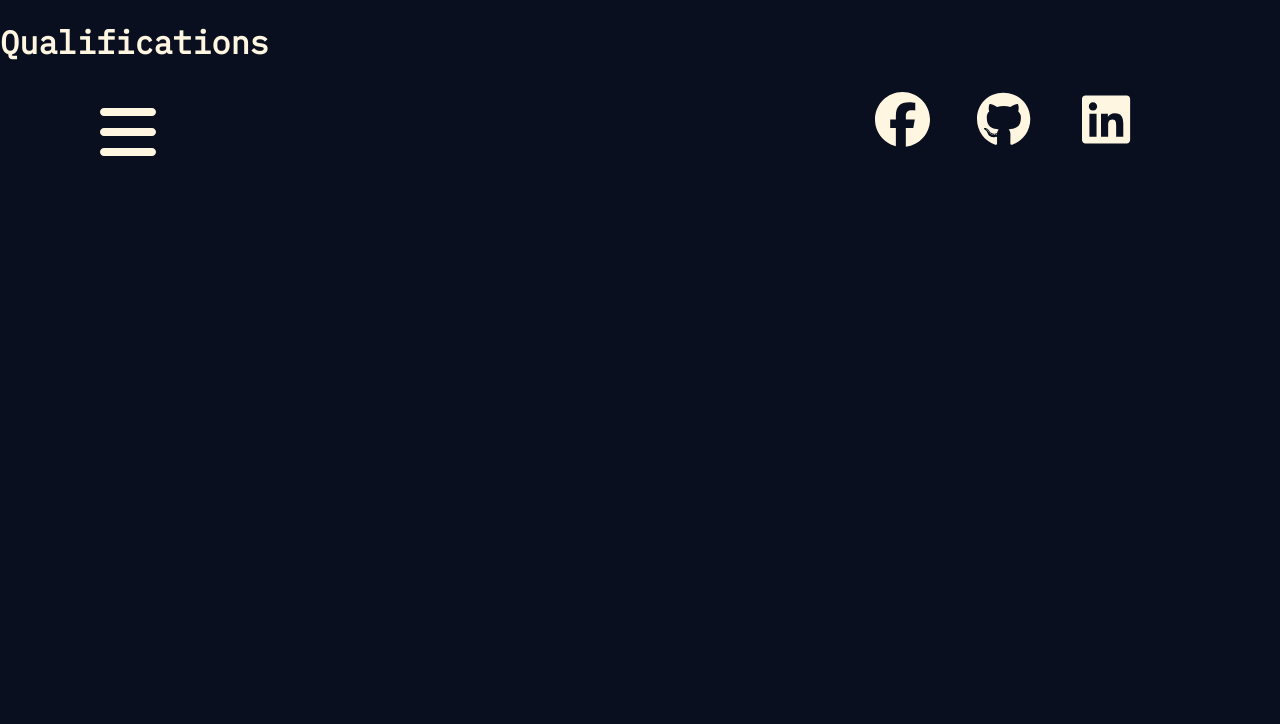
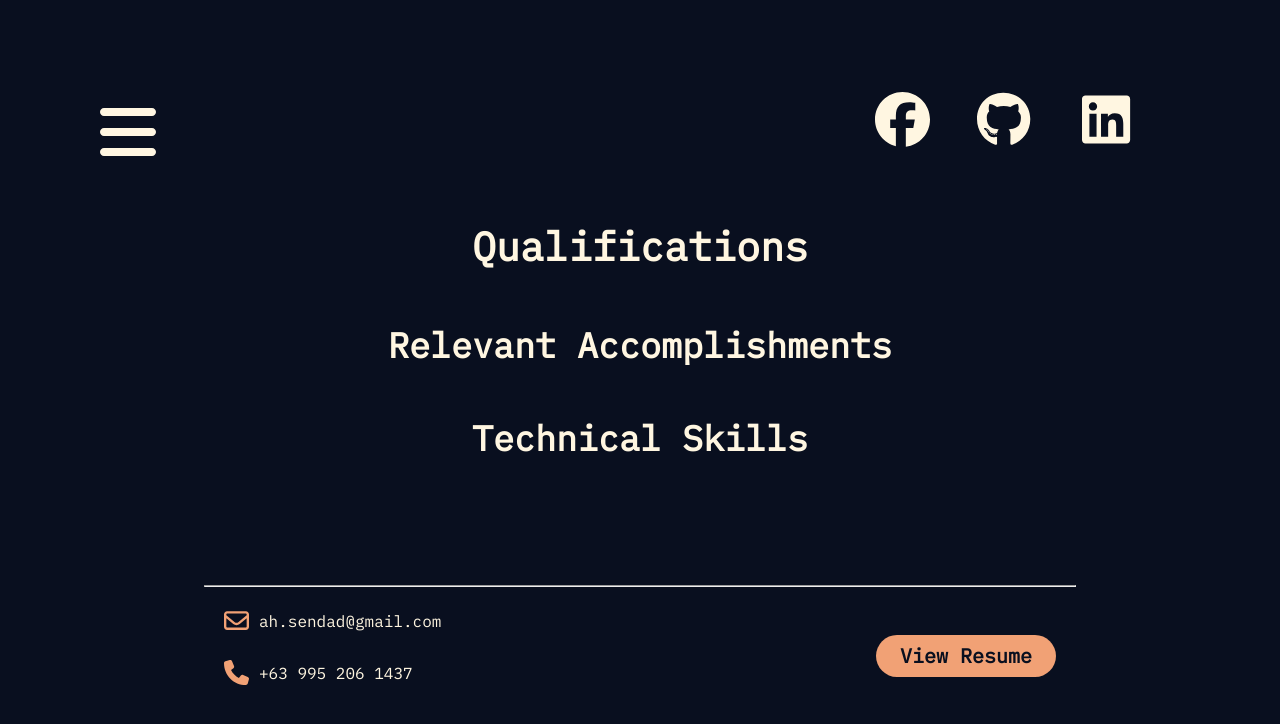
Before and after one commit to pn-tn/myportfolio, a React (Create React App) app: page /qualifications in a window 1280 px wide. Shown: the top 724 px of the page. Built offline with nearby package versions, Linux system fonts and the light colour scheme.

Commit message:
added format for qualifications

```diff
--- /dev/null
+++ b/src/components/Qualifications.css
@@ -0,0 +1,25 @@
+.qualifications {
+	display: flex;
+	flex-direction: column;
+	align-items: center;
+	margin: auto;
+	width: 90vw;
+	min-height: 90vh;
+
+}
+
+.qualifications .header{
+	margin-top: 180px;
+	font-size: 40px;
+}
+.qualifications h1{
+	font-size: 35px;
+}
+
+
+@media (max-width: 1024px) {
+
+	.qualifications .header{
+		margin-top: 150px;
+	}
+}
--- a/src/components/Qualifications.jsx
+++ b/src/components/Qualifications.jsx
@@ -1,9 +1,22 @@
 import React from 'react';
+
+import './Qualifications.css';
+import Contacts from './Contacts';
 
 function Qualifications() {
 	return (
-		<div>
-			<h1>Qualifications</h1>
+		<div className="qualifications">
+			<h1 className="header">Qualifications</h1>
+			<div className="education">
+
+			</div>
+			<div className="accomplishments">
+				<h1>Relevant Accomplishments</h1>
+			</div>
+			<div className="skills">
+				<h1>Technical Skills</h1>
+			</div>
+			<Contacts/>
 		</div>
 	)
 }
```
